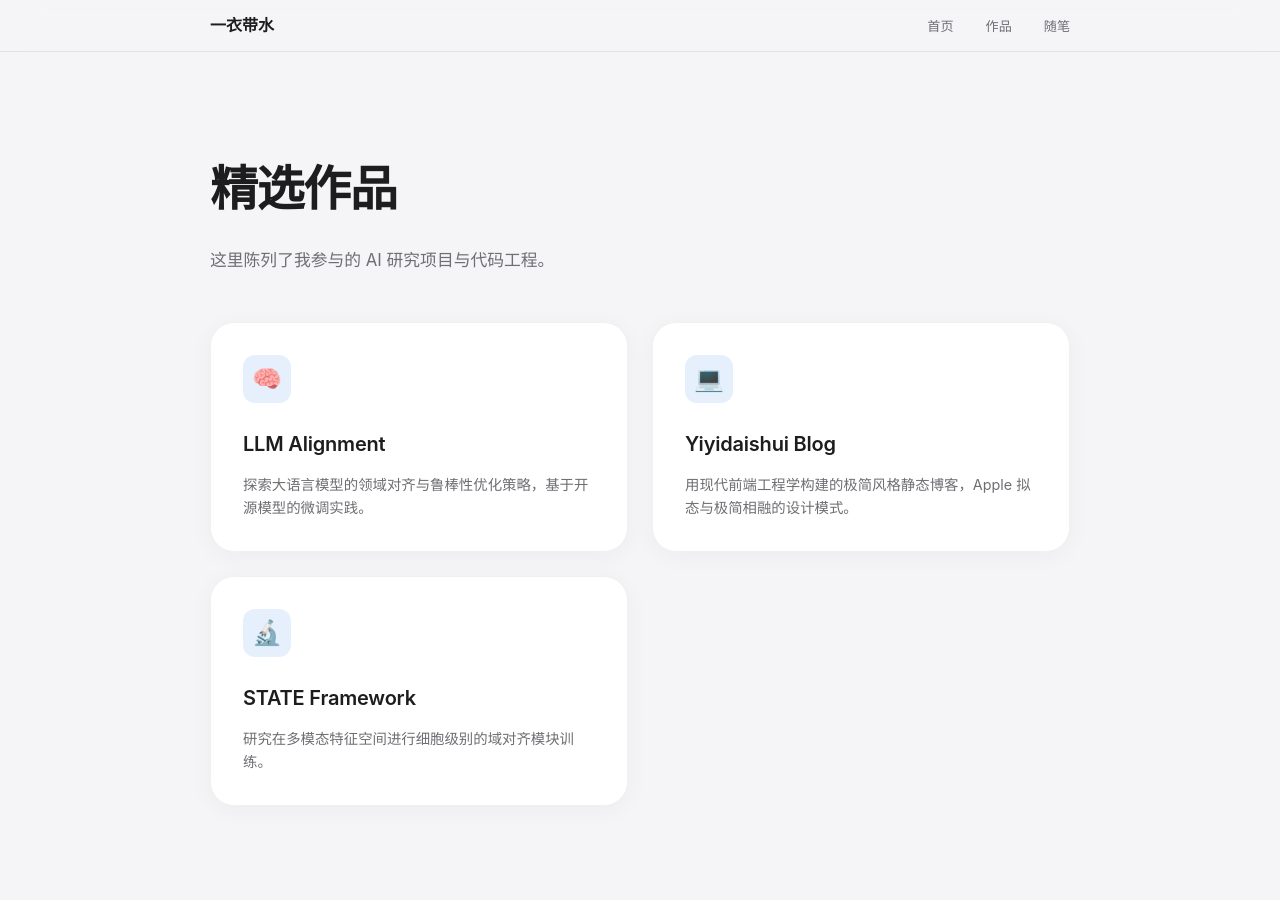
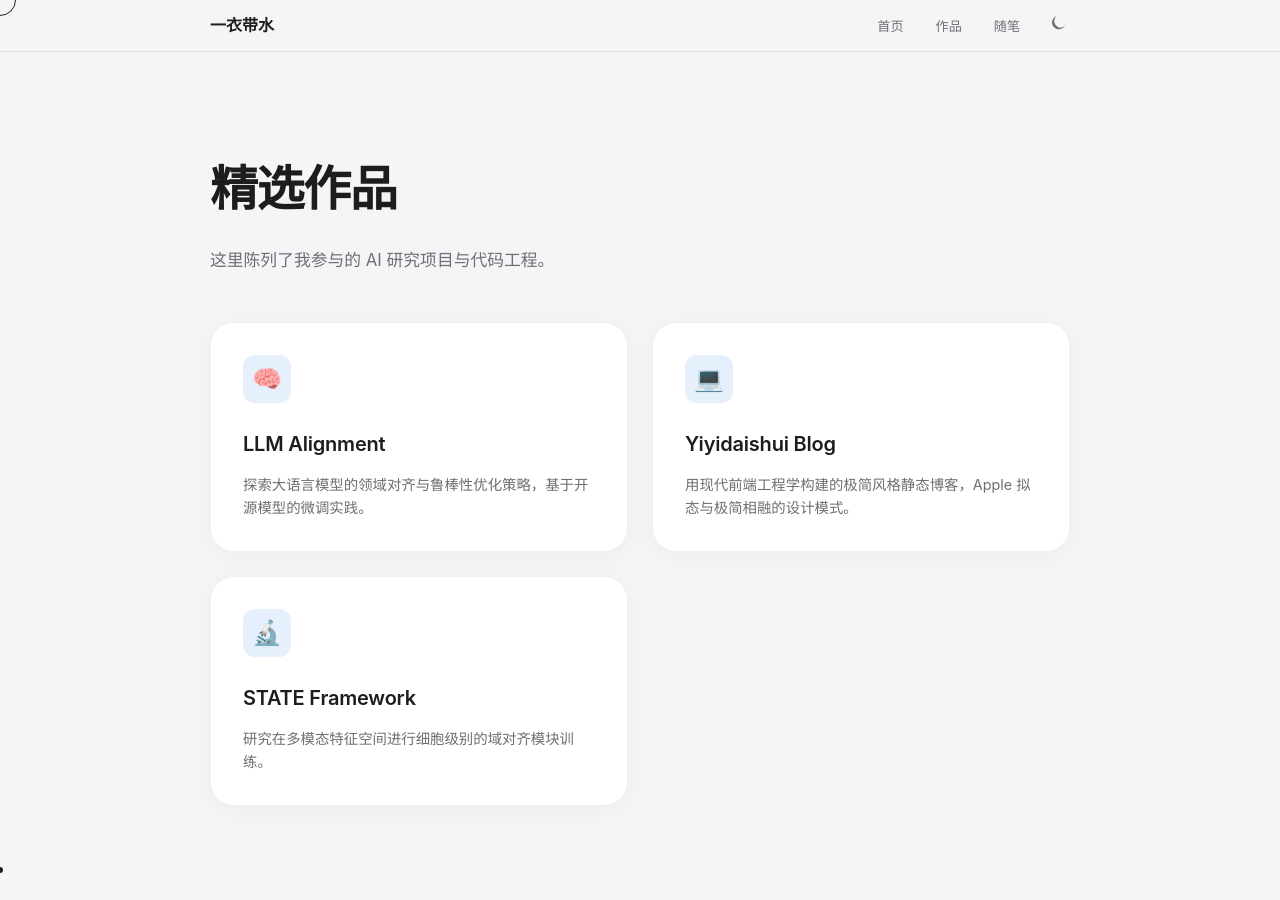
Before and after one commit to yiyidaishui7/yiyidaishui7.github.io, a Jekyll site: the page built from works.html, in a window 1280 px wide. Built offline with Jekyll 4.4.1, drawn with Linux system fonts in a browser that asks for light colours; nearby versions of some CDN libraries; some web fonts are replaced.

Commit message:
feat: add dark mode, custom cursor and 3d tilt

```diff
--- /dev/null
+++ b/css/interactions.css
@@ -0,0 +1,61 @@
+/* Dark Theme Variables */
+[data-theme="dark"] {
+  --bg:          #000000;
+  --bg-card:     #1c1c1e;
+  --ink:         #f5f5f7;
+  --ink-2:       #a1a1a6;
+  --ink-3:       #6e6e73;
+  --divider:     rgba(255,255,255,0.1);
+  --card-border: rgba(255,255,255,0.08);
+  --nav-glass:   rgba(0,0,0,0.72);
+}
+
+/* Smooth Transitions */
+body { transition: background 0.3s ease, color 0.3s ease; }
+.card, .post-card, .moment-card { transition: background 0.3s ease, border-color 0.3s ease, transform 0.4s var(--spring), box-shadow 0.3s ease; }
+.glass-nav { transition: background 0.3s ease, border-color 0.3s ease; }
+
+/* Custom Cursor */
+.custom-cursor-dot {
+  position: fixed;
+  width: 6px;
+  height: 6px;
+  background-color: var(--ink);
+  border-radius: 50%;
+  pointer-events: none;
+  z-index: 10001;
+  transform: translate(-50%, -50%);
+  transition: transform 0.1s ease-out;
+}
+.custom-cursor-outline {
+  position: fixed;
+  width: 32px;
+  height: 32px;
+  border: 1px solid var(--ink);
+  border-radius: 50%;
+  pointer-events: none;
+  z-index: 10000;
+  transform: translate(-50%, -50%);
+  transition: transform 0.15s ease-out, width 0.2s, height 0.2s, background-color 0.2s;
+}
+.custom-cursor-outline.cursor-hover {
+  width: 48px;
+  height: 48px;
+  background-color: rgba(100, 100, 100, 0.1);
+  border-color: transparent;
+}
+body { cursor: none; }
+a, button { cursor: none; }
+
+/* Theme Button styling */
+#theme-toggle {
+  background: none;
+  border: none;
+  color: var(--ink-2);
+  cursor: none;
+  display: flex;
+  align-items: center;
+  justify-content: center;
+  transition: color 0.2s, transform 0.2s var(--spring);
+}
+#theme-toggle:hover { color: var(--ink); transform: scale(1.1); }
--- /dev/null
+++ b/js/main-interactions.js
@@ -0,0 +1,88 @@
+// Custom Cursor
+function initCursor() {
+  const cursorDot = document.createElement('div');
+  cursorDot.className = 'custom-cursor-dot';
+
+  const cursorOutline = document.createElement('div');
+  cursorOutline.className = 'custom-cursor-outline';
+
+  document.body.appendChild(cursorDot);
+  document.body.appendChild(cursorOutline);
+
+  let mouseX = 0;
+  let mouseY = 0;
+  let outlineX = 0;
+  let outlineY = 0;
+
+  window.addEventListener('mousemove', function(e) {
+    mouseX = e.clientX;
+    mouseY = e.clientY;
+
+    // Dot follows immediately
+    cursorDot.style.left = mouseX + 'px';
+    cursorDot.style.top = mouseY + 'px';
+  });
+
+  // Animation loop for smooth outline delay
+  function animate() {
+    let dx = mouseX - outlineX;
+    let dy = mouseY - outlineY;
+
+    // Ease factor
+    outlineX += dx * 0.15;
+    outlineY += dy * 0.15;
+
+    cursorOutline.style.left = outlineX + 'px';
+    cursorOutline.style.top = outlineY + 'px';
+
+    requestAnimationFrame(animate);
+  }
+  animate();
+
+  // Highlight effect on clickable elements
+  const clickables = document.querySelectorAll('a, button, input, .card, .post-card, .moment-card');
+  clickables.forEach(el => {
+    el.addEventListener('mouseenter', () => cursorOutline.classList.add('cursor-hover'));
+    el.addEventListener('mouseleave', () => cursorOutline.classList.remove('cursor-hover'));
+  });
+}
+
+// Dark Mode Toggle
+function initThemeToggle() {
+  const toggleBtn = document.getElementById('theme-toggle');
+  if (!toggleBtn) return;
+
+  // Check saved theme
+  const savedTheme = localStorage.getItem('theme');
+  const prefersDark = window.matchMedia('(prefers-color-scheme: dark)').matches;
+
+  let currentTheme = savedTheme || (prefersDark ? 'dark' : 'light');
+  document.documentElement.setAttribute('data-theme', currentTheme);
+
+  toggleBtn.addEventListener('click', () => {
+    currentTheme = currentTheme === 'dark' ? 'light' : 'dark';
+    document.documentElement.setAttribute('data-theme', currentTheme);
+    localStorage.setItem('theme', currentTheme);
+  });
+}
+
+// 3D Tilt Initialization
+function initTilt() {
+  if (typeof VanillaTilt !== 'undefined') {
+    VanillaTilt.init(document.querySelectorAll(".card, .post-card"), {
+      max: 10,
+      speed: 400,
+      glare: true,
+      "max-glare": 0.1,
+      scale: 1.02
+    });
+  }
+}
+
+document.addEventListener('DOMContentLoaded', () => {
+  if (!window.matchMedia('(max-width: 768px)').matches) {
+    initCursor(); // Only on desktop
+    initTilt();
+  }
+  initThemeToggle();
+});
--- a/works.html
+++ b/works.html
@@ -5,6 +5,15 @@
 <!DOCTYPE html>
 <html lang="zh-CN">
 <head>
+  <script>
+    (function(){
+      var savedTheme = localStorage.getItem('theme');
+      var prefersDark = window.matchMedia('(prefers-color-scheme: dark)').matches;
+      if (savedTheme === 'dark' || (!savedTheme && prefersDark)) {
+        document.documentElement.setAttribute('data-theme', 'dark');
+      }
+    })();
+  </script>
   <meta charset="UTF-8" />
   <meta name="viewport" content="width=device-width, initial-scale=1.0" />
   <title>作品集 · Yiyidaishui</title>
@@ -14,6 +23,7 @@
   <link rel="preconnect" href="https://fonts.gstatic.com" crossorigin />
   <link href="https://fonts.googleapis.com/css2?family=Great+Vibes&family=Playfair+Display:ital,wght@0,400;0,600;1,400&family=Inter:ital,opsz,wght@0,14..32,300;0,14..32,400;0,14..32,500;0,14..32,600;0,14..32,700;1,14..32,400&display=swap" rel="stylesheet" />
 
+  <link rel="stylesheet" href="{{ site.baseurl }}/css/interactions.css" />
   <style>
     *, *::before, *::after { box-sizing: border-box; margin: 0; padding: 0; }
     :root {
@@ -70,6 +80,11 @@
         {% for nav in site.navigation %}
           <li><a href="{{ site.baseurl }}{{ nav.url }}">{{ nav.name }}</a></li>
         {% endfor %}
+        <li>
+          <button id="theme-toggle" aria-label="切换黑夜模式">
+            <svg width="18" height="18" fill="currentColor" viewBox="0 0 24 24"><path d="M12 21a9 9 0 0 1-6.36-15.36 9 9 0 1 0 11.72 11.72A8.96 8.96 0 0 1 12 21z"/></svg>
+          </button>
+        </li>
       </ul>
     </div>
   </nav>
@@ -99,5 +114,7 @@
     </div>
   </div>
 
+  <script src="https://cdnjs.cloudflare.com/ajax/libs/vanilla-tilt/1.8.1/vanilla-tilt.min.js"></script>
+  <script src="{{ site.baseurl }}/js/main-interactions.js"></script>
 </body>
 </html>
```
Also changed, not shown: index.html (+12 -0 lines), moments.html (+17 -0 lines).
